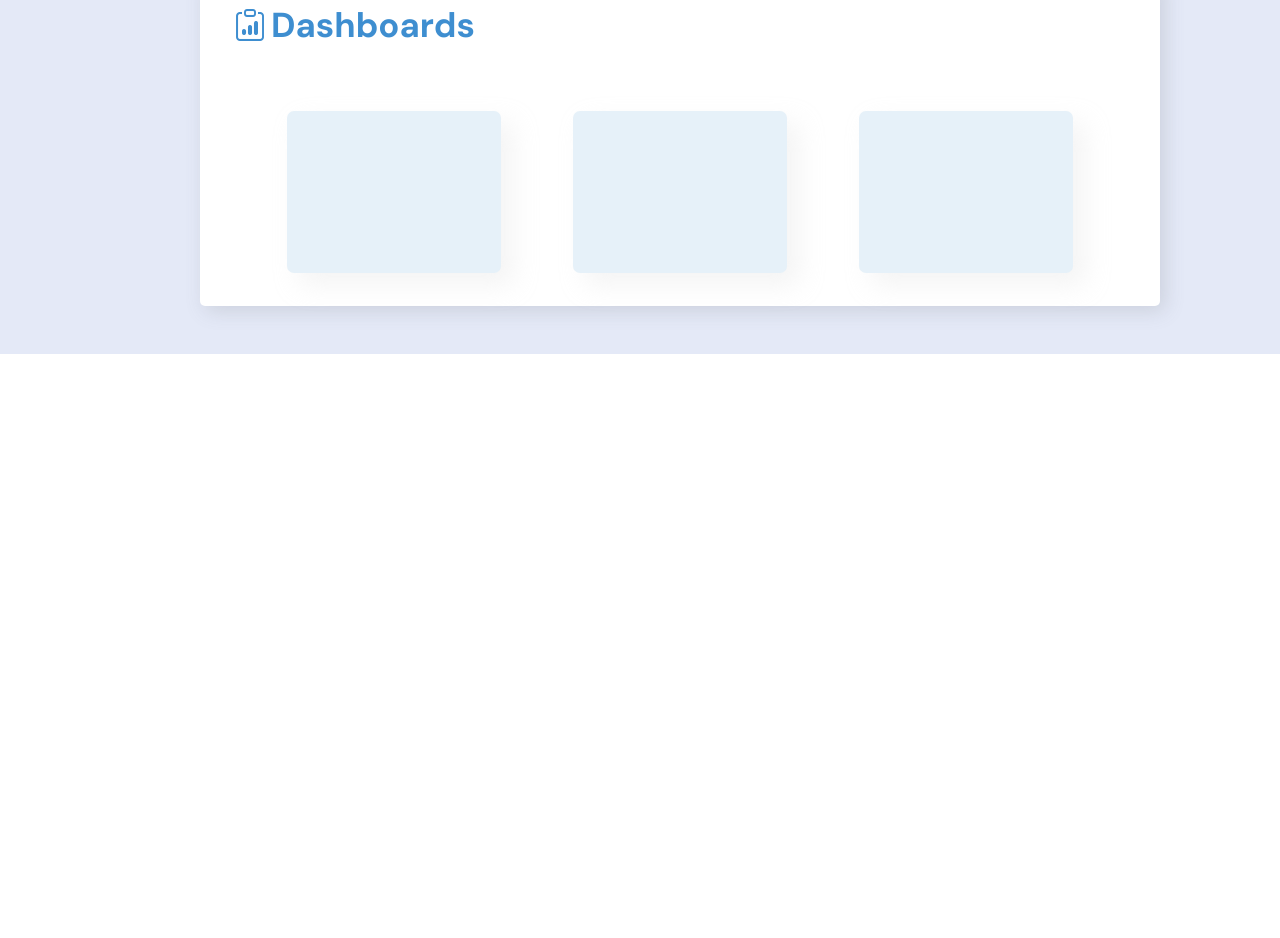
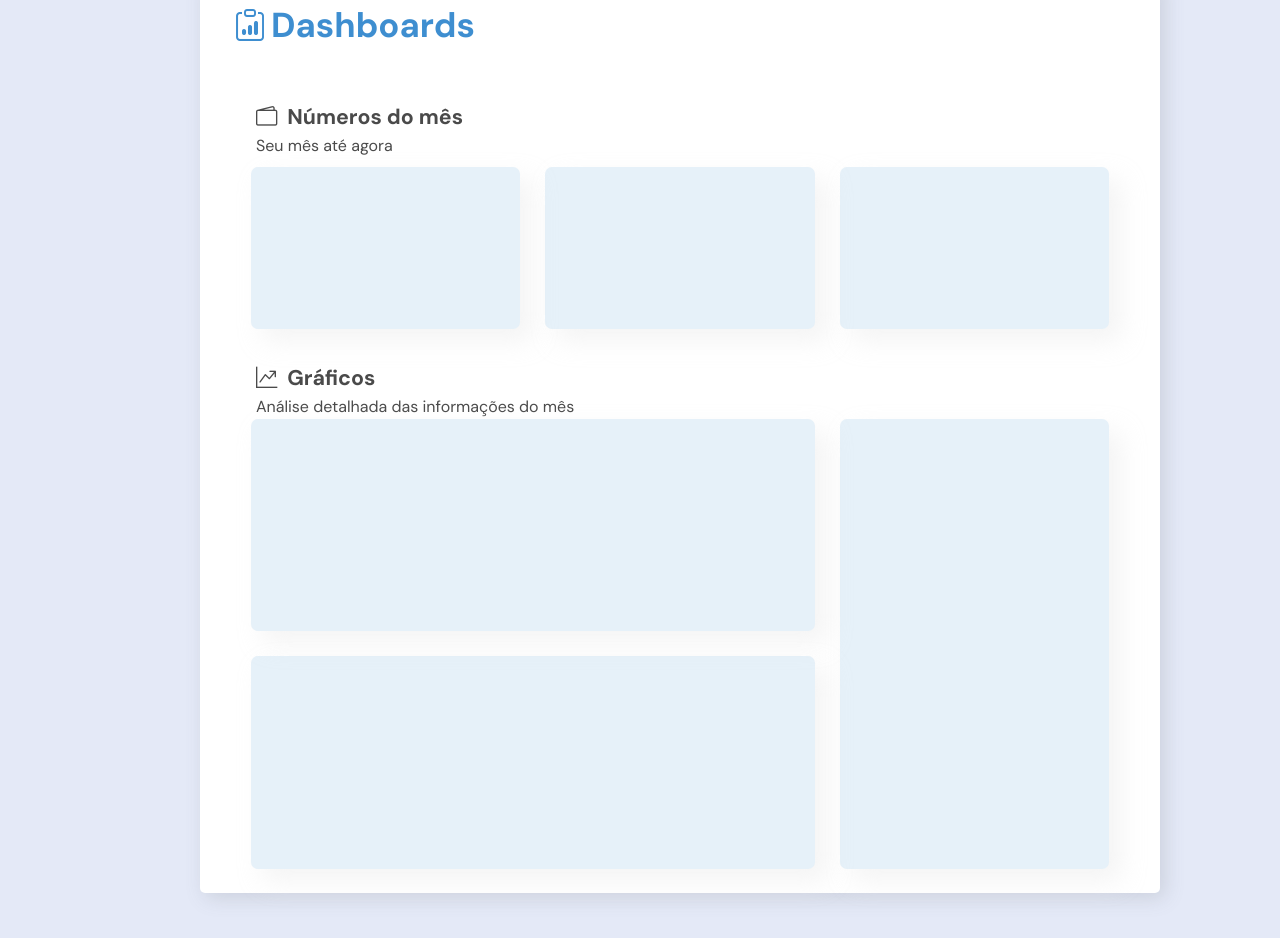
Before and after one commit to mateuslcsilva/salesmanagement, a React (Vite) app in the folder pdv/: page /dashboards in a window 1280 px wide. Shown: the part 800-1738 px from the top of the page. Before the commit the page ends 1154 px from the top, so only its background shows below. Built offline with nearby package versions, Linux system fonts and the light colour scheme; a web font is replaced by a local one.

Commit message:
dashboards screen`s ui structure done

```diff
--- a/pdv/src/Routes/Dashboards/Dashboards.tsx
+++ b/pdv/src/Routes/Dashboards/Dashboards.tsx
@@ -34,6 +34,8 @@ export const Dashboards = () => {
                 <i className="bi bi-clipboard-data"></i>
                 Dashboards
             </h1>
+            <h3 className='section-title'><i className="bi bi-wallet2"></i>Números do mês</h3>
+            <p className='section-sub-title'>Seu mês até agora</p>
             <div className='primary-data'>
                 <div>
 
@@ -45,6 +47,14 @@ export const Dashboards = () => {
 
                 </div>
             </div>
+            <h3 className='section-title'><i className="bi bi-graph-up-arrow"></i>Gráficos</h3>
+            <p className='section-sub-title'>Análise detalhada das informações do mês</p>
+            <div className='charts'>
+                <div className='div1'></div>
+                <div className='div2'></div>
+                <div className='div3'></div>
+
+            </div>
         </>
     )
 }
--- a/pdv/src/Routes/Dashboards/styles.css
+++ b/pdv/src/Routes/Dashboards/styles.css
@@ -1,4 +1,4 @@
-.dashboards-title{
+.dashboards-title {
     width: 100%;
     display: flex;
     justify-content: start;
@@ -11,22 +11,85 @@
     margin-bottom: 50px;
 }
 
-.dashboards-title i{
+.dashboards-title i {
     font-size: 24pt;
 }
 
-.primary-data{
+.section-title{
+    width: 100%;
+    display: flex;
+    justify-content: start;
+    gap: 10px;
+    padding: 0 3.5%;
+    font-size: 16pt;
+    font-weight: 600;
+}
+
+.section-sub-title{
+    width: 100%;
+    display: flex;
+    justify-content: start;
+    gap: 10px;
+    padding: 0 3.5%;
+}
+
+.primary-data {
     width: 100%;
     height: 180px;
     padding: 1% 3%;
+    margin-bottom: 25px;
     display: flex;
     justify-content: space-around;
+    gap: 25px;
 }
 
-.primary-data > div{
+.primary-data>div {
     height: 100%;
-    width: 25%;
+    width: 33.333%;
     border-radius: 7px;
     background-color: #3e8ed020;
     box-shadow: 12px 12px 25px #efefefab;
 }
+
+.charts {
+    height: 450px;
+    width: 100%;
+    display: grid;
+    grid-template-columns: repeat(6, 1fr);
+    grid-template-rows: repeat(6, 1fr);
+    grid-column-gap: 25px;
+    grid-row-gap: 25px;
+    padding: 0 3%;
+}
+
+.charts div{
+    border-radius: 7px;
+    background-color: #3e8ed020;
+    box-shadow: 12px 12px 25px #efefefab;
+}
+
+.div1 {
+    grid-area: 1 / 1 / 4 / 5;
+}
+
+.div2 {
+    grid-area: 4 / 1 / 7 / 5;
+}
+
+.div3 {
+    grid-area: 1 / 5 / 7 / 7;
+}
+
+@media (min-width: 1399px) {
+    .charts, .primary-data{
+        padding: 1% 5%;
+    }
+
+    .charts{
+        height: 550px;
+    }
+
+    .section-title, .section-sub-title{
+        padding: 0 5.5%;
+    }
+}
```
